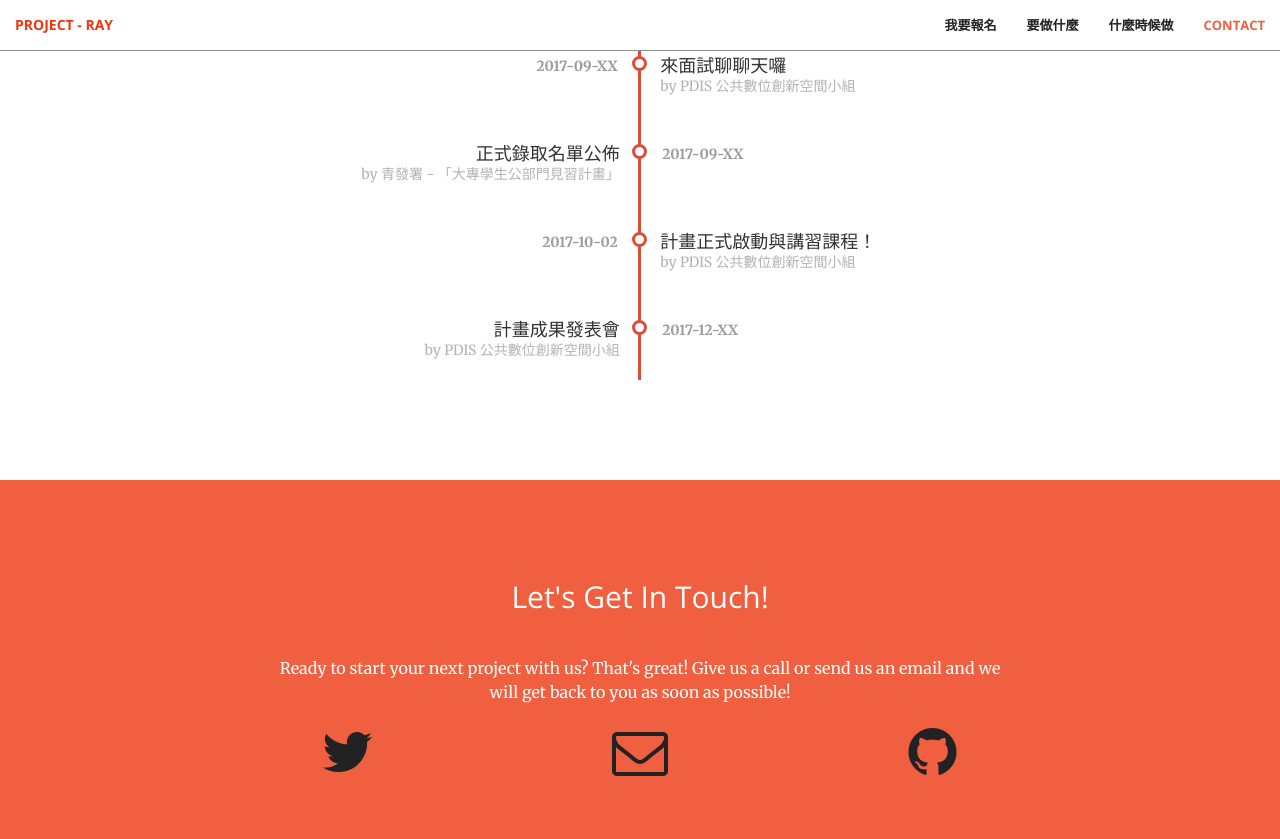
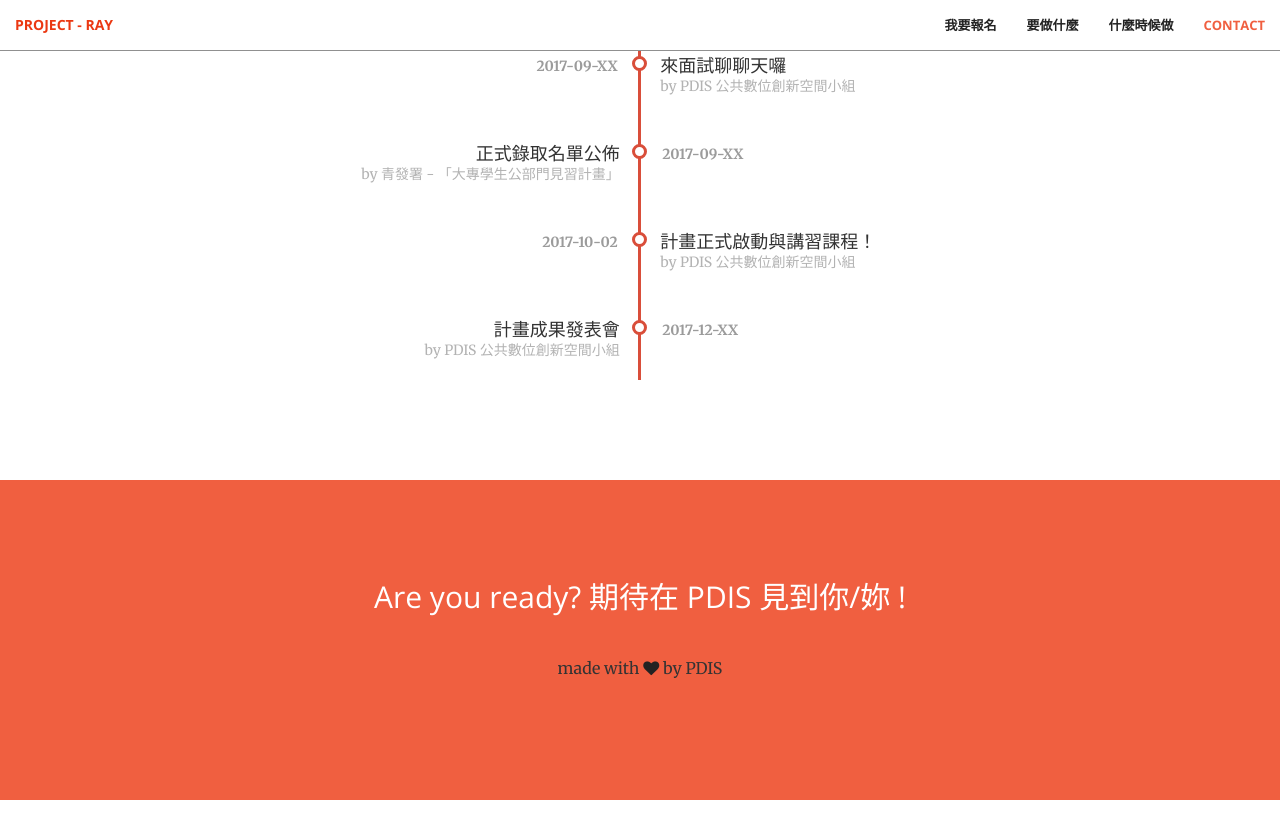
Before and after one commit to PDIS/ray2018, a Jekyll site: the page built from docs/index.html, in a window 1280 px wide and 900 px high, scrolled down 2286 px. Shown: the top 839 px of the window. Built offline with Jekyll 4.4.1, drawn with Linux system fonts in a browser that asks for light colours; after the commit the page ends 3086 px from its top, so only the background shows below that.

Commit message:
made with love by PDIS

```diff
--- a/docs/_includes/contact.html
+++ b/docs/_includes/contact.html
@@ -2,11 +2,11 @@
     <div class="container">
         <div class="row">
             <div class="col-lg-8 col-lg-offset-2 text-center">
-                <h2 class="section-heading">Let's Get In Touch!</h2>
+                <h2 class="section-heading">Are you ready? 期待在 PDIS 見到你/妳 !</h2>
                 <hr class="primary">
-                <p>Ready to start your next project with us? That's great! Give us a call or send us an email and we will get back to you as soon as possible!</p>
+                <p>made with <i class="heart fa fa-heart" aria-hidden="true"></i> by PDIS</p>
             </div>
-        <div class="col-lg-2 col-lg-offset-2 text-center">
+        <!-- <div class="col-lg-2 col-lg-offset-2 text-center">
             <a href="https://twitter.com/{{ site.twitter_username }}">
                 <i class="fa fa-twitter fa-3x wow bounceIn" data-wow-delay=".1s"></i>
                 <p>{{ site.twitter_username }}</p>
@@ -23,7 +23,7 @@
             <i class="fa fa-github fa-3x wow bounceIn" data-wow-delay=".1s"></i>
                 <p>{{ site.github_username }}</p>
             </a>
-        </div>
+        </div> -->
 
     </div>
 </section>
--- a/docs/css/style.css
+++ b/docs/css/style.css
@@ -1,3 +1,11 @@
 .btn {
 	margin: 5px;
 }
+
+.heart {
+	font-size: 1em !important;
+}
+
+#contact p {
+	color: #333;
+}
```
